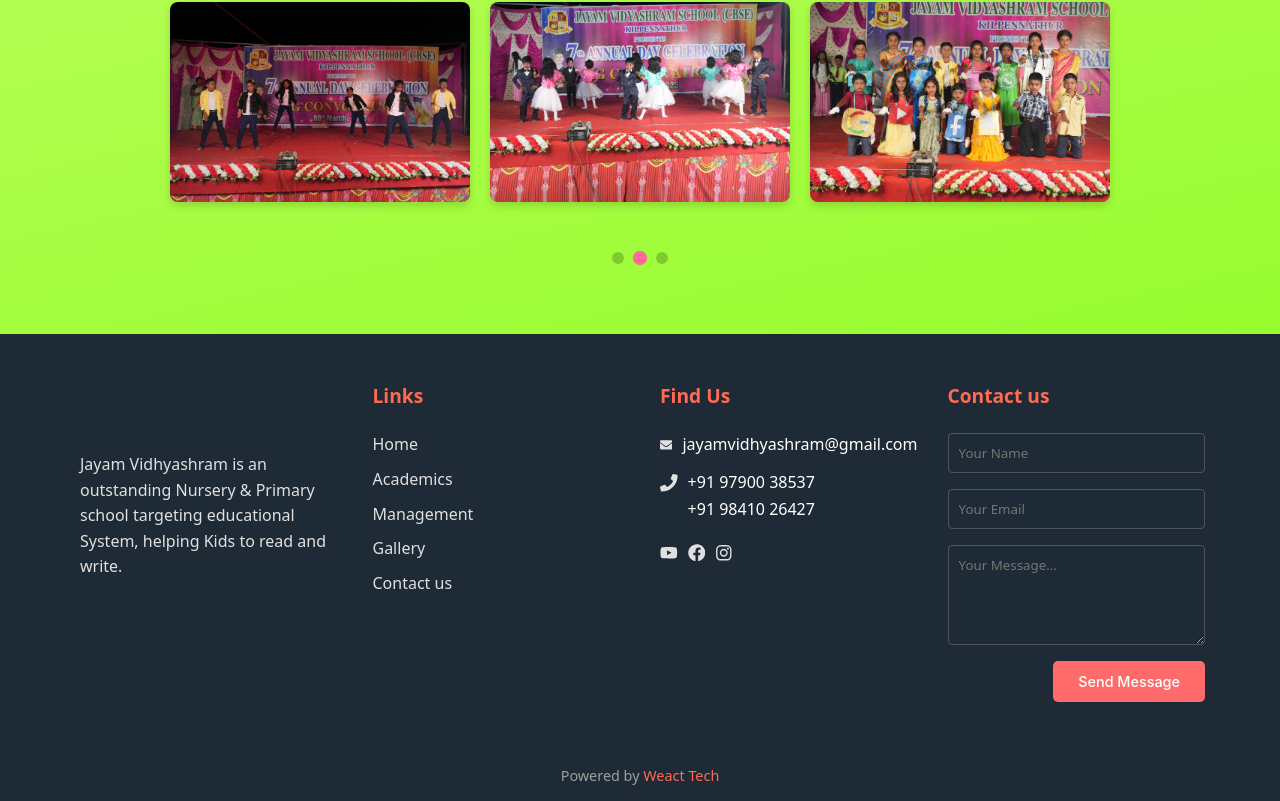
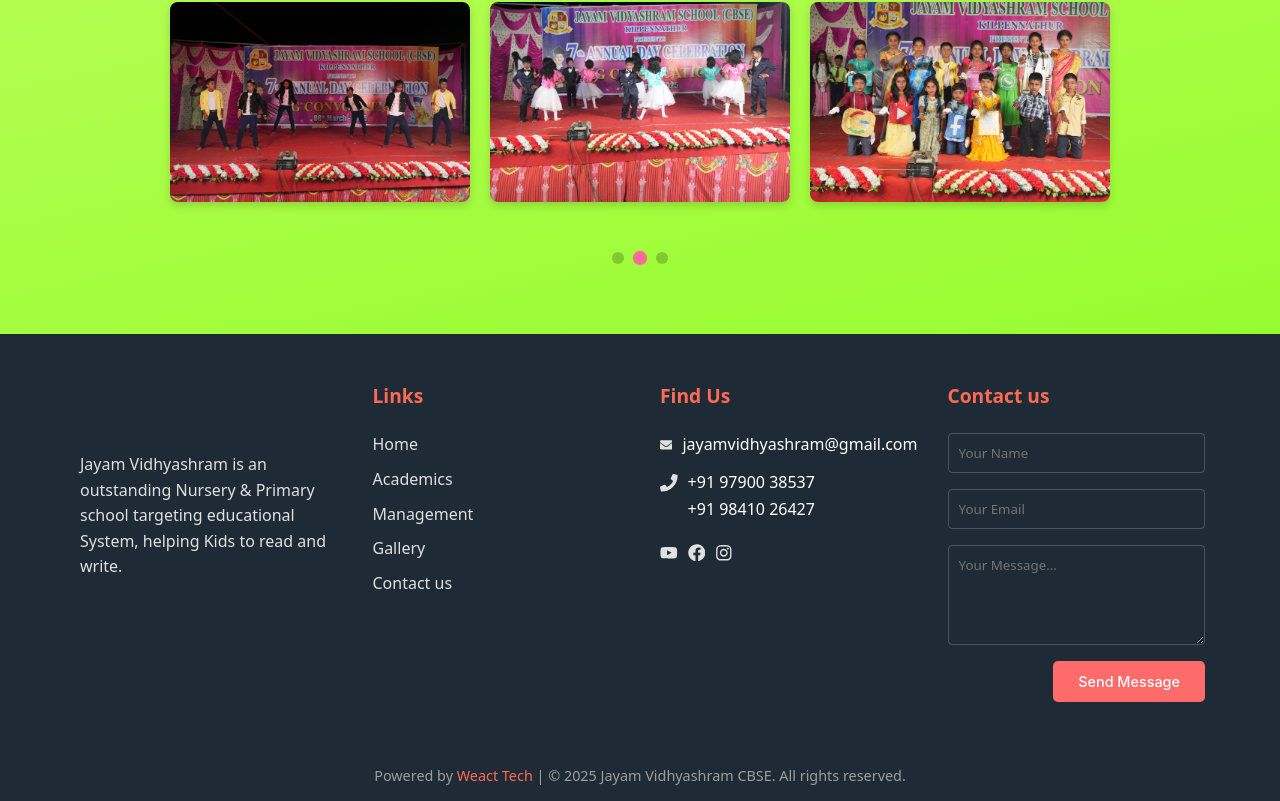
Before and after one commit to Mahavishnu-K/School-website, a React (Vite) app: page / in a window 1280 px wide. Shown: the part 3903-4704 px from the top of the page. Built offline with nearby package versions, Linux system fonts and the light colour scheme.

Commit message:
footer update

```diff
--- a/src/components/Footer/Footer.jsx
+++ b/src/components/Footer/Footer.jsx
@@ -163,7 +163,7 @@ const Footer = () => {
                 </div>
             </div>
             <div className="copyright">
-                <p>Powered by <a href="https://www.weacttech.com">Weact Tech</a></p>
+                <p>Powered by <a href="https://www.weacttech.com">Weact Tech</a>  |  © 2025 Jayam Vidhyashram CBSE. All rights reserved.</p>
             </div>
         </footer>
     );
```
